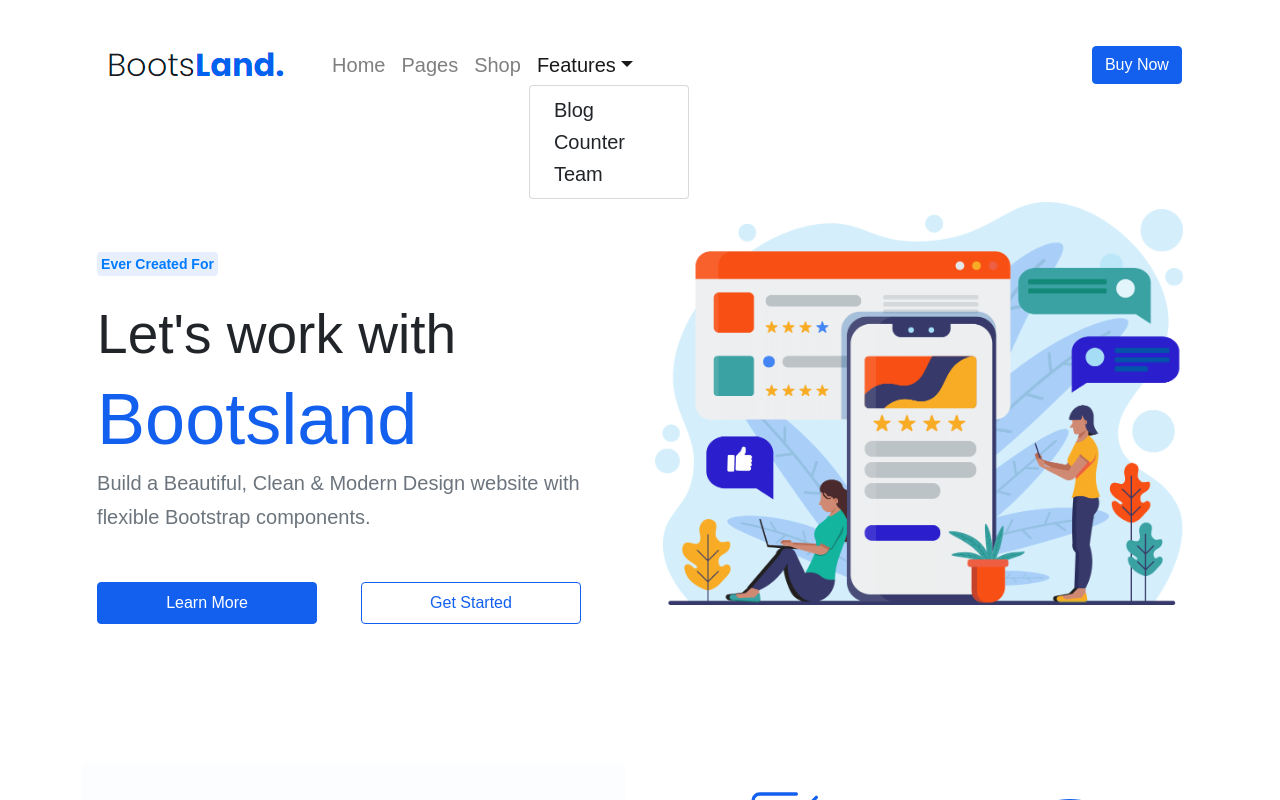
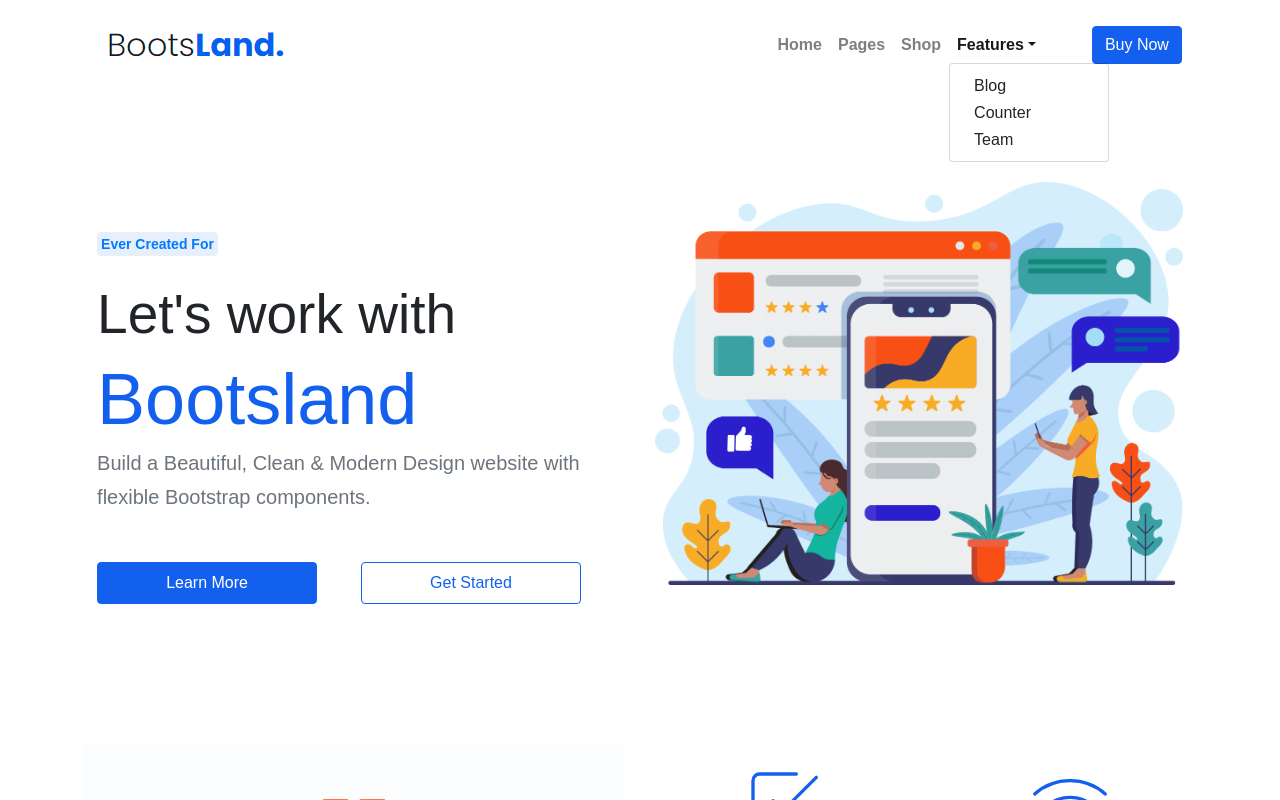
Before and after one commit to mreskini/Bootsland, a React (Create React App) app: page / in a window 1280 px wide. Both pictures are taken after a click on the button "Features". Shown: the top 800 px of the page. Built offline with nearby package versions, Linux system fonts and the light colour scheme.

Commit message:
changed the header padding and margins a little bit

```diff
--- a/src/components/header.jsx
+++ b/src/components/header.jsx
@@ -3,7 +3,7 @@ import { Navbar,Nav,NavDropdown,Form,FormControl,Button } from 'react-bootstrap'
 
 export default function  Header(){
     return(
-        <div className="container-fluid mt-4">
+        <div className="container-fluid mt-1">
             <div className="col-11 mx-auto">
                 <Navbar variant="light" expand="lg" sticky="top">
                     <Navbar.Brand href="#home">
@@ -13,17 +13,17 @@ export default function  Header(){
                     </Navbar.Brand>
                     <Navbar.Toggle aria-controls="basic-navbar-nav" />
                     <Navbar.Collapse id="basic-navbar-nav">
-                        <Nav className="mr-auto">
-                            <Nav.Link className="h5 my-auto">Home</Nav.Link>
-                            <Nav.Link className="h5 my-auto">Pages</Nav.Link>
-                            <Nav.Link className="h5 my-auto">Shop</Nav.Link>
-                                <NavDropdown title="Features" className="h5 my-auto">
-                                    <NavDropdown.Item className="h5 my-auto">Blog</NavDropdown.Item>
-                                    <NavDropdown.Item className="h5 my-auto">Counter</NavDropdown.Item>
-                                    <NavDropdown.Item className="h5 my-auto">Team</NavDropdown.Item>
+                        <Nav className="ml-auto mr-5">
+                            <Nav.Link className="h6 my-auto bold-600">Home</Nav.Link>
+                            <Nav.Link className="h6 my-auto bold-600">Pages</Nav.Link>
+                            <Nav.Link className="h6 my-auto bold-600">Shop</Nav.Link>
+                                <NavDropdown title="Features" className="h6 my-auto bold-600">
+                                    <NavDropdown.Item className="h6 my-auto">Blog</NavDropdown.Item>
+                                    <NavDropdown.Item className="h6 my-auto">Counter</NavDropdown.Item>
+                                    <NavDropdown.Item className="h6 my-auto">Team</NavDropdown.Item>
                                 </NavDropdown>
                         </Nav>
-                        <Button className="btn btn-primary-color h5 my-auto ml-auto">Buy Now</Button>
+                        <Button className="btn btn-primary-color h5 my-auto">Buy Now</Button>
                     </Navbar.Collapse>
                 </Navbar>
             </div>
--- a/src/index.css
+++ b/src/index.css
@@ -19,6 +19,12 @@ body {
 }
 .bold{
   font-weight: bold !important;
+}
+.bold-500{
+  font-weight: 500 !important;
+}
+.bold-600{
+  font-weight: 600 !important;
 }
 .fs-14{
   font-size: 14px !important;
```
